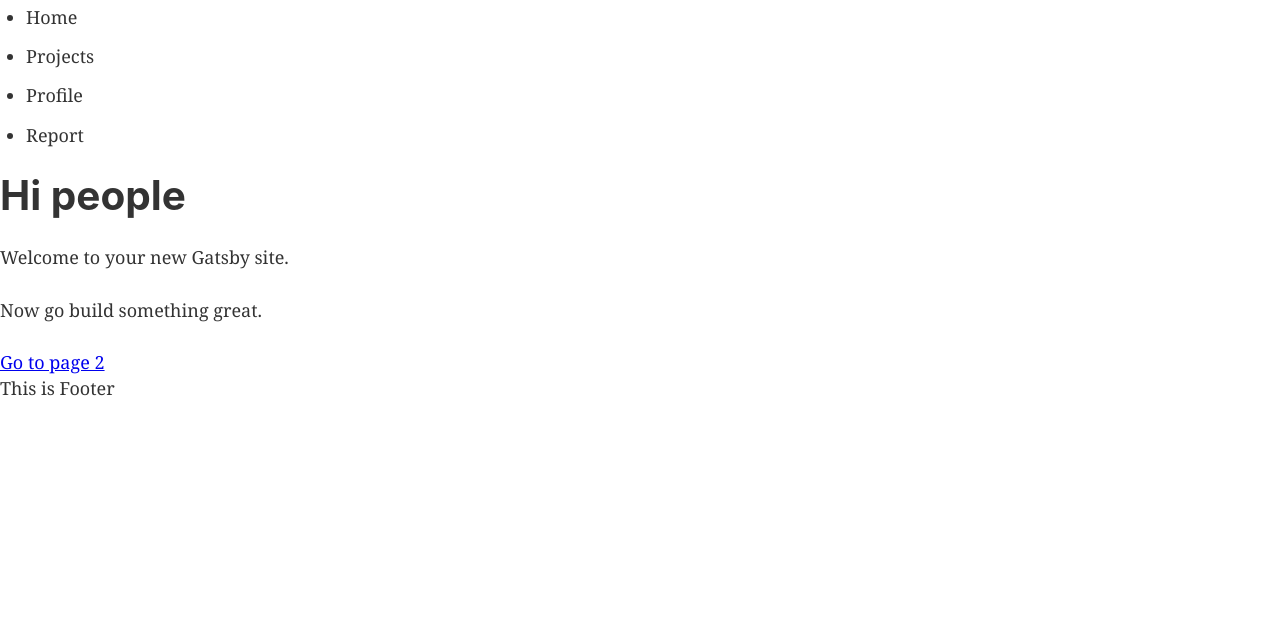
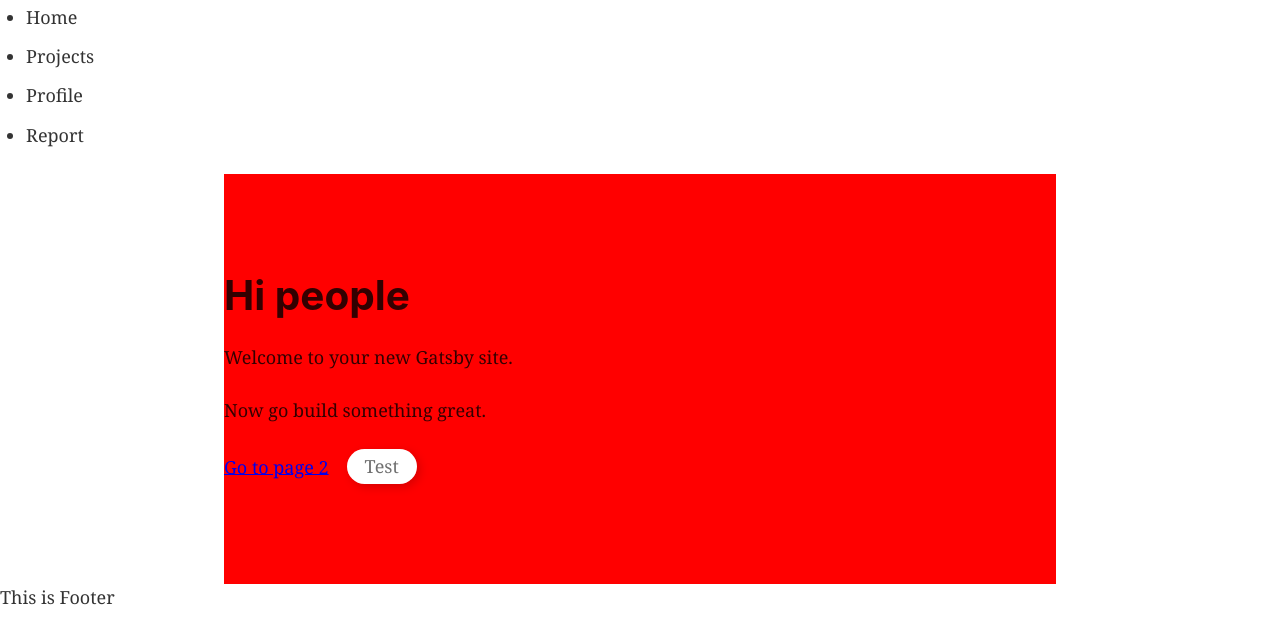
Before and after one commit to BizjapanOrg/bizjapan-website, a Gatsby site: page / in a window 1280 px wide. Shown: the part 156-800 px from the top of the page. Built offline with nearby package versions, Linux system fonts and the light colour scheme; Gatsby itself is replaced by a stand-in of ours.

Commit message:
Test styled components on the main page.

```diff
--- a/src/components/styled/Button.js
+++ b/src/components/styled/Button.js
@@ -1,8 +1,18 @@
+import React from "react"
+import styled from "styled-components"
+
 const Button = styled.button`
-  background: transparent;
-  border-radius: 3px;
-  border: 2px solid palevioletred;
-  color: palevioletred;
+  background: white;
+  border: none;
+  border-radius: 1em;
   margin: 0 1em;
   padding: 0.25em 1em;
+  text-decoration: none;
+  color: #707070;
+  filter: drop-shadow(3px 3px 5px rgba(0, 0, 0, 0.16));
+  transition: 0.4s;
 `
+
+export default ({ children }) => (
+  <Button className={`button`}>{children}</Button>
+)
--- a/src/components/styled/Container.js
+++ b/src/components/styled/Container.js
@@ -2,11 +2,13 @@ import React from "react"
 import styled from "styled-components"
 
 const Container = styled.section`
+  position: static;
   box-sizing: border-box;
+  background-color: red;
+  width: 65%;
   min-width: 260px;
-  width: 65%;
   padding: 7.81% 0;
-  position: static;
+  margin: 0 auto;
 `
 
 export default ({ children }) => (
--- a/src/pages/index.js
+++ b/src/pages/index.js
@@ -2,14 +2,19 @@ import React from "react"
 import { Link } from "gatsby"
 import SEO from "../components/seo"
 
+// Import styled components
+import Container from "../components/styled/Container"
+import Button from "../components/styled/Button"
+
 const IndexPage = () => (
-  <>
+  <Container>
     <SEO title="Home" />
     <h1>Hi people</h1>
     <p>Welcome to your new Gatsby site.</p>
     <p>Now go build something great.</p>
     <Link to="/page-2/">Go to page 2</Link>
-  </>
+    <Button>Test</Button>
+  </Container>
 )
 
 export default IndexPage
```
